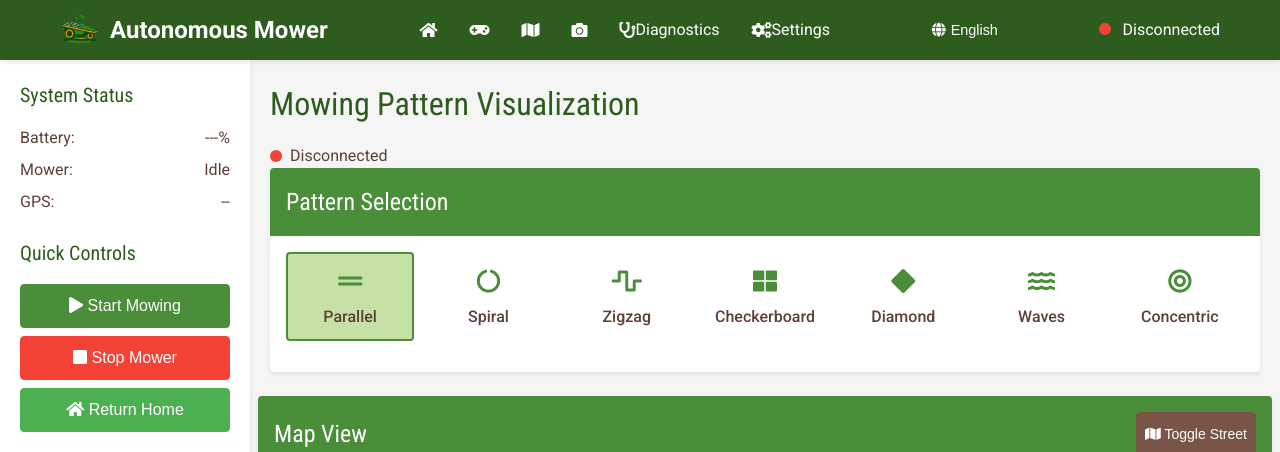
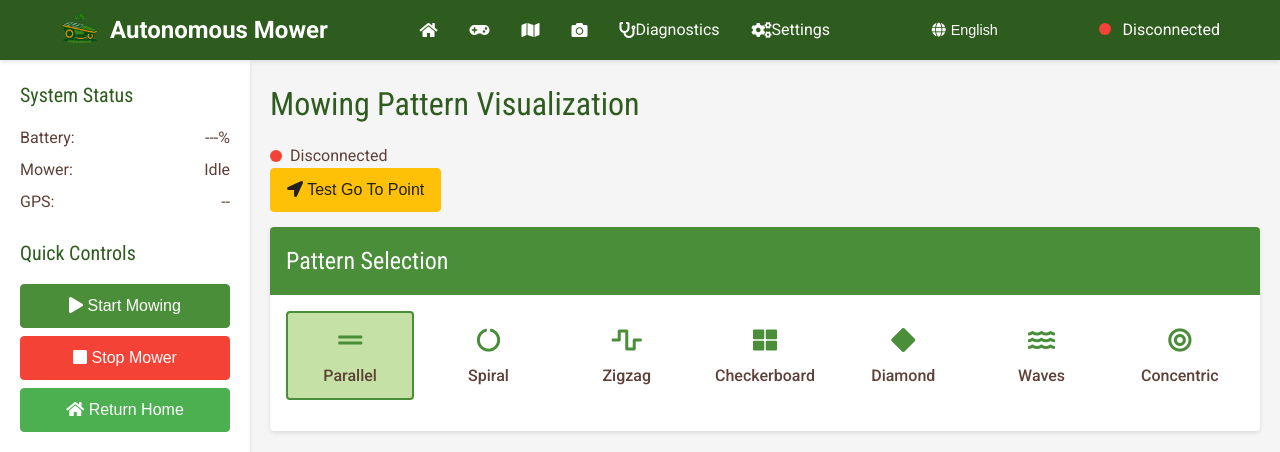
Before and after one commit to acredsfan/autonomous_mower, a Flask app: template src/mower/ui/web_ui/templates/map.html in a window 1280 px wide. Shown: the top 452 px of the page. Run offline with Flask 3, Linux system fonts and the light colour scheme; the template is opened without the code that fills it, so the values that code supplies are empty; some libraries are stand-ins or nearby versions.

Commit message:
Add frozen driver guard comments to hardware modules

```diff
--- a/src/mower/hardware/bme280.py
+++ b/src/mower/hardware/bme280.py
@@ -1,3 +1,4 @@
+# FROZEN_DRIVER – do not edit (see .github/copilot-instructions.md)
 import board
 import busio
 from adafruit_bme280 import basic as adafruit_bme280
--- a/src/mower/hardware/imu.py
+++ b/src/mower/hardware/imu.py
@@ -1,3 +1,4 @@
+# FROZEN_DRIVER – do not edit (see .github/copilot-instructions.md)
 """
 IMU (Inertial Measurement Unit) module for the autonomous mower.
 
--- a/src/mower/hardware/ina3221.py
+++ b/src/mower/hardware/ina3221.py
@@ -1,4 +1,4 @@
-
+# FROZEN_DRIVER – do not edit (see .github/copilot-instructions.md)
 # Simple, static-method-only INA3221 interface for compatibility and reliability
 import board
 import busio
--- a/src/mower/hardware/tof.py
+++ b/src/mower/hardware/tof.py
@@ -1,3 +1,4 @@
+# FROZEN_DRIVER – do not edit (see .github/copilot-instructions.md)
 import platform
 import random
 import time
--- a/src/mower/ui/web_ui/templates/map.html
+++ b/src/mower/ui/web_ui/templates/map.html
@@ -148,6 +148,14 @@
         <span class="status-indicator" id="mapConnectionStatus"></span>
         <span id="mapStatusText" class="mr-2">Connected</span>
     </div>
+</div>
+
+<div class="map-controls mb-3">
+    <button id="goToPointBtn" class="btn btn-warning">
+        <i class="fas fa-location-arrow"></i> Test Go To Point
+    </button>
+    <span id="goToPointStatus" style="margin-left: 1em; font-weight: 500;"></span>
+    <span id="gpsAccuracyStatus" style="margin-left: 2em; color: #4285F4;"></span>
 </div>
 
 <div class="card mb-3">
```
